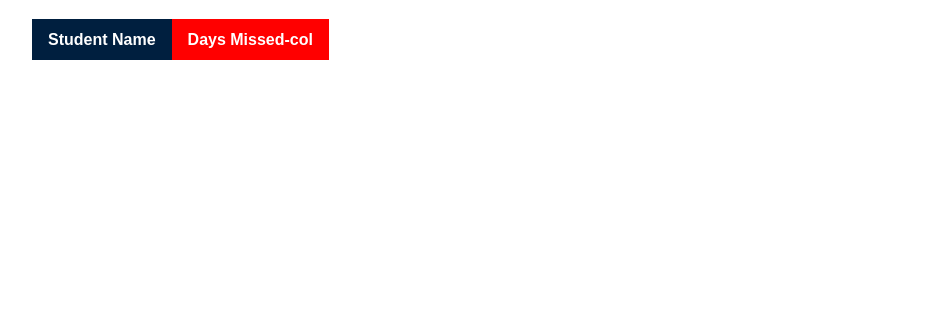
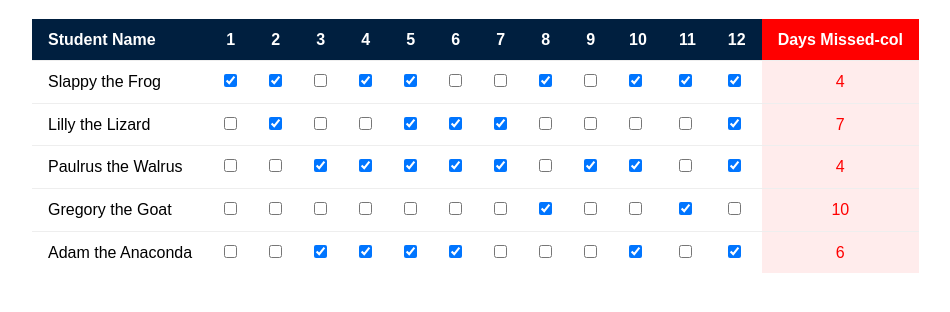
Before and after one commit to Gluneko/school-attendance, a plain HTML site: page index.html in a window 1280 px wide. Shown: the part 86-398 px from the top of the page, without its empty margins (0-950 px from the left). Drawn offline with nearby package versions, Linux system fonts and the light colour scheme.

Commit message:
Utilizing Seperation of concerns to refactor the project

```diff
--- a/index.html
+++ b/index.html
@@ -25,10 +25,9 @@
         <script type="text/template" data-template="student">
             <tr class="student">
                     <td class="name-col">{{name}}</td>
-                    <td class="missed-col">X</td>
-                </tr>
+            </tr>
         </script>
-        <script src="https://ajax.googleapis.com/ajax/libs/jquery/2.1.3/jquery.min.js"></script>
+        <script src="http://code.jquery.com/jquery-latest.js"></script>
         <script src="js/app.js"></script>
     </body>
 </html>
--- a/js/app.js
+++ b/js/app.js
@@ -24,7 +24,56 @@ var model={
             name:'Adam the Anaconda',
             attendance:[]
         }
-    ]
+    ],
+
+    init:function () {
+        //Create an initial student record if one is not found within localStorage.
+      if (!localStorage.daysNum){
+            var _this=this;
+            $.each(this.students,function (i,student) {
+            for (var j = 0; j < _this.daysNum; j++) {
+                student.attendance.push(_this.getRandom());
+            }
+        });
+      localStorage.students = JSON.stringify(this.students);
+      localStorage.daysNum=this.daysNum;
+     }
+    },
+
+    getRandom:function () {
+        return (Math.random()>=0.5);
+    },
+
+    update:function(i,j){
+        var stuData = JSON.parse(localStorage.students);
+        stuData[i].attendance[j]=!stuData[i].attendance[j];
+        localStorage.students = JSON.stringify(stuData);
+    },
+
+    // Count a student's missed days
+    countMissing:function () {
+        var attendances=[],
+            stuData = JSON.parse(localStorage.students);
+            daysData=parseInt(localStorage.daysNum);
+        $.each(stuData,function (i,student) {
+            var numMissed = 0;
+            for (var i = 0; i < daysData; i++) {
+                if(!student.attendance[i]){
+                    numMissed++;
+                }
+            }
+            attendances.push(numMissed);
+        });
+        return attendances;
+    },
+
+    getAllStudents:function () {
+        return JSON.parse(localStorage.students);
+    },
+
+    getDays:function () {
+        return parseInt(localStorage.daysNum);
+    }
 };
 
 /* ======= Octopus ======= */
@@ -32,33 +81,83 @@ var model={
 var octopus={
 
     init:function(){
+        model.init();
         view.init();
     },
 
-    getRandom:function () {
-            return (Math.random() >= 0.5);
+    getStudents:function () {
+        return model.getAllStudents();
     },
 
-    getStudents:function () {
-        return model.students;
+    getDaysNum:function () {
+        return model.getDays();
+    },
+
+    update:function (i,j) {
+        model.update(i,j);
+    },
+
+    getMissing:function () {
+        return model.countMissing();
     }
-
-
-
 
 };
 
 /* ======= View ======= */
 var view={
     init:function () {
-        var students=octopus.getStudents(),
-            $tbody=$('tbody');
+        this.students=octopus.getStudents();
+        this.days=octopus.getDaysNum();
+        var $missedColHead=$('thead .missed-col');
+            $tbody=$('tbody'),
+            studentTemplate=$('script[data-template="student"]').html();
+            //Insert the days in the 1st row
+        for(var i=1;i<=this.days;i++){
+            (function(index){
+                var $th=$('<th></th>').text(i);
+                $missedColHead.before($th);
+            }(i));
+        }
+        var _this=this;
+        $.each(this.students,function (i,student) {
+            // Replace template markers with data
+            var $thisTemplate = $(studentTemplate.replace(/{{name}}/g, student.name));
+            for(var i=0;i<_this.days;i++){
+                //Insert the days in the each row
+                $thisTemplate.append('<td class="attend-col"><input type="checkbox"></td>');
+            }
+            $thisTemplate.append('<td class="missed-col">X</td>');
+            $tbody.append($thisTemplate);
+        });
 
-        // grab elements and html for using in the render function
-        this.studentTemplate=$('script[data-template="student"]').html();
+        var $allCheckboxes = $('tbody input');
 
-        $.each(students,function (i,student) {
+        //When a checkbox is clicked, update corresponding attendance
+        $allCheckboxes.each(function (i,checkBox) {
+            $(this).click(function () {
+            octopus.update($(this).parents('.student').index(),$(this).parent().index()-1);
+            _this.students=octopus.getStudents();
+            view.render();
+            });
+        });
 
+        view.render();
+    },
+
+    render:function () {
+        // Check boxes, based on attendace records
+        $.each(this.students,function (i,student) {
+            var dayChecks = $('tbody .student').eq(i).find('input');
+            dayChecks.each(function(j) {
+            $(this).prop('checked', student.attendance[j]);
+            });
+        });
+        var $allMissed = $('tbody .missed-col');
+        var numMissed=octopus.getMissing();
+        $allMissed.each(function(i,item) {
+            $(this).text(numMissed[i]);
         });
     }
 };
+
+octopus.init();
```
